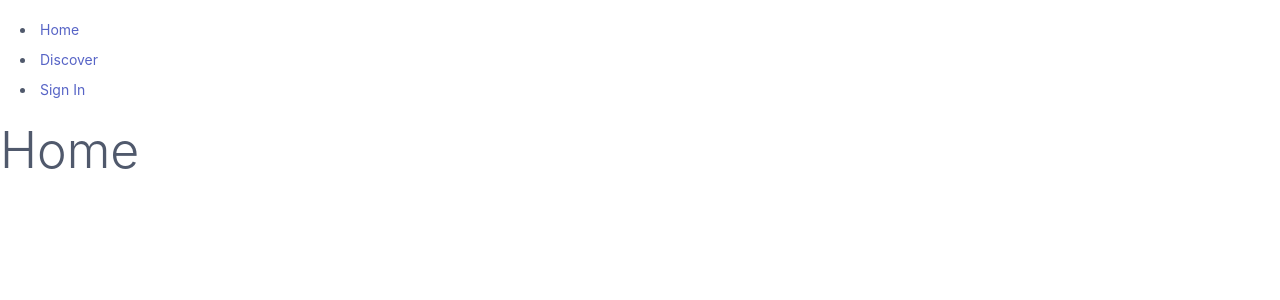
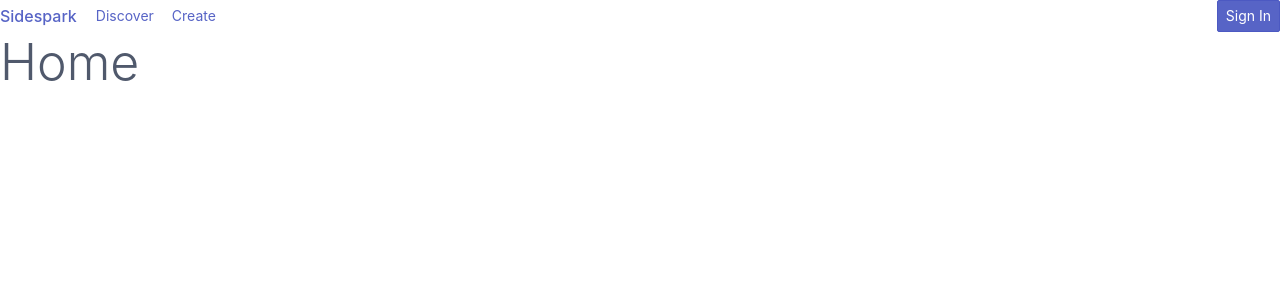
Before and after one commit to olivarity/sidespark-server, a React (Create React App) app: page / in a window 1280 px wide. Shown: the top 300 px of the page. Built offline with nearby package versions, Linux system fonts and the light colour scheme.

Commit message:
Spectre nav

```diff
--- a/src/App.js
+++ b/src/App.js
@@ -14,6 +14,7 @@ class App extends Component {
           <Nav />
           <Route exact path="/" render={() => <h1>Home</h1>} />
           <Route path="/discover" render={() => <h1>Discover</h1>}/>
+          <Route path="/create" render={() => <h1>Create</h1>}/>
           <Route path="/login" render={() => <h1>Sign In</h1>}/>
         </div>
       </Router>
--- a/src/Nav.js
+++ b/src/Nav.js
@@ -1,13 +1,19 @@
 import React from 'react';
 import { Link } from 'react-router-dom';
+import './spectre.min.css'
 
 function Nav () {
   return (
-    <ul>
-      <li><Link to="/">Home</Link></li>
-      <li><Link to="/discover">Discover</Link></li>
-      <li><Link to="/login">Sign In</Link></li>
-    </ul>
+    <header className="navbar">
+      <section className="navbar-section">
+        <Link to="/" className="navbar-brand mr-10">Sidespark</Link>
+        <Link to="/discover" className="btn btn-link">Discover</Link>
+        <Link to="/create" className="btn btn-link">Create</Link>
+      </section>
+      <section className="navbar-section">
+        <Link to="/login" className="btn btn-primary">Sign In</Link>
+      </section>
+    </header>
   )
 }
 
```
